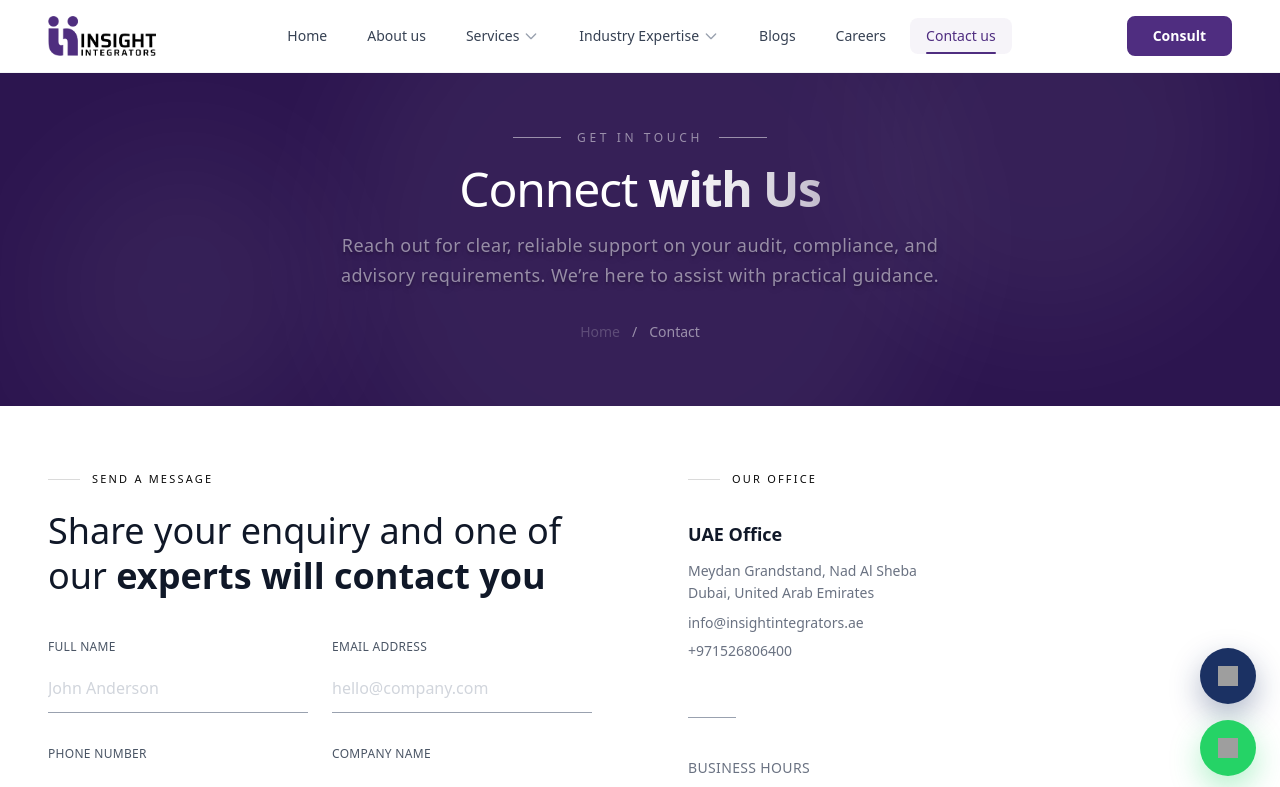
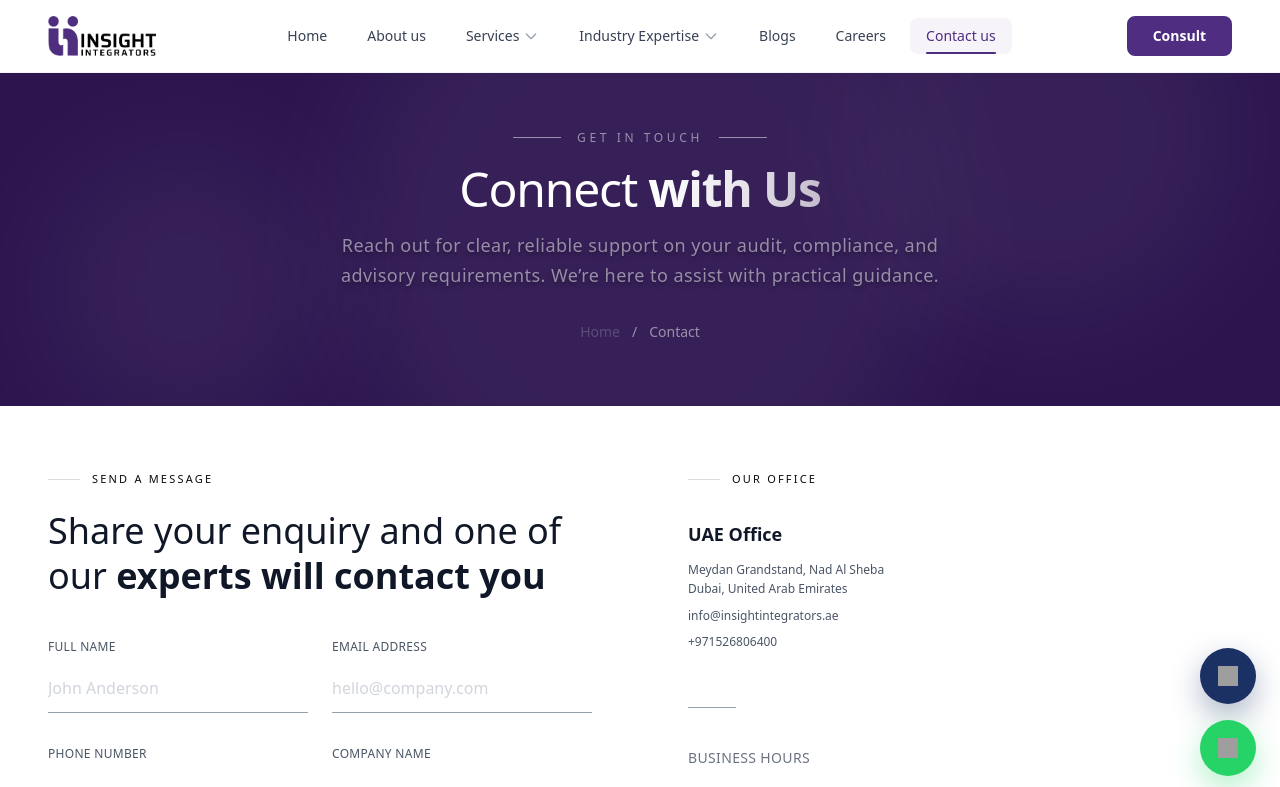
Before and after one commit to shilpa-kukreja/InsightIntegrator, a Next.js app: page /contact in a window 1280 px wide. Shown: the top 787 px of the page. Built offline with nearby package versions, Linux system fonts and the light colour scheme; grey boxes are pictures that could not be loaded.

Commit message:
some changes

```diff
--- a/app/contact/contactClient.js
+++ b/app/contact/contactClient.js
@@ -413,17 +413,17 @@ const ContactPage = () => {
                     <div>
                       <h3 className="text-lg font-semibold text-gray-900 mb-3">UAE Office</h3>
                       <div className="space-y-2">
-                        <p className="text-gray-500 text-sm leading-relaxed font-light">
+                        <p className="text-gray-600 text-[12px] leading-relaxed font-light">
                           Meydan Grandstand, Nad Al Sheba
                           <br />
                           Dubai, United Arab Emirates
                         </p>
-                        <p className="text-gray-500 text-sm font-light">
+                        <p className="text-gray-600 text-[12px] font-light">
                           <a href="mailto:info@insightintegrators.ae" className="hover:text-[#0a0a0a] transition-colors duration-300">
                             info@insightintegrators.ae
                           </a>
                         </p>
-                        <p className="text-gray-500 text-sm font-light">
+                        <p className="text-gray-600 text-[12px] font-light">
                           <a href="tel:+971508896810" className="hover:text-[#0a0a0a] transition-colors duration-300">
                             +971526806400
                           </a>
@@ -441,7 +441,7 @@ const ContactPage = () => {
                   <h3 className="text-sm font-light text-gray-500 uppercase tracking-wide mb-5">Business Hours</h3>
                   <div className="space-y-2">
                     <div className="flex justify-between text-sm">
-                      <span className="text-gray-400 font-light">Monday - Thursday</span>
+                      <span className="text-gray-400 font-light">Monday - Friday</span>
                       <span className="text-gray-500 font-light">9:00 AM - 6:00 PM</span>
                     </div>
                     {/* <div className="flex justify-between text-sm">
```
